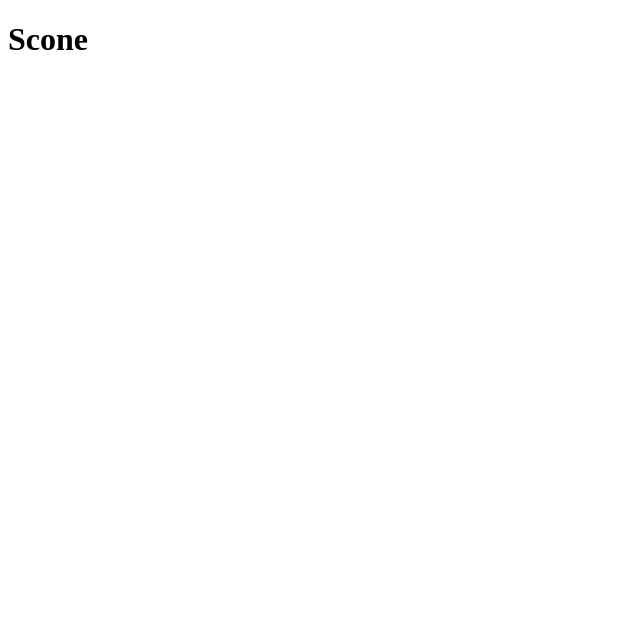
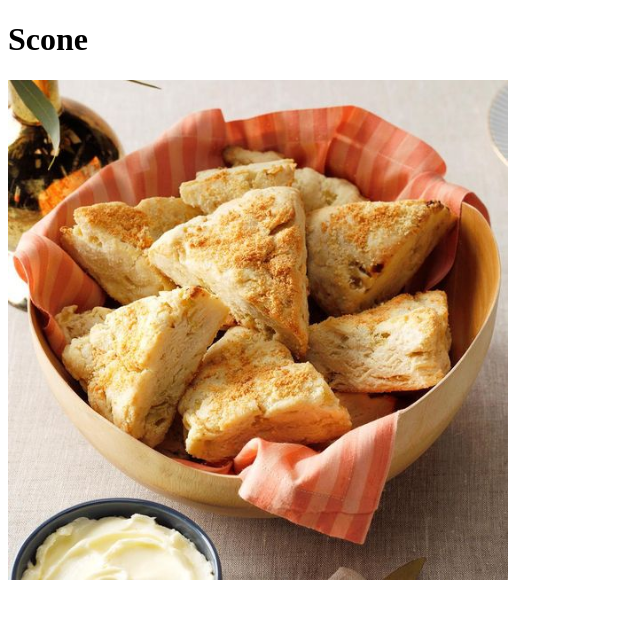
Before and after one commit to vi-by-the-oak-tree/odin-recipes, a plain HTML site: page recipes/scone.html in a window 1280 px wide. Shown: the whole page, without its empty margins (0-640 px from the left). Drawn offline with Linux system fonts and the light colour scheme.

Commit message:
Add picture of scones

```diff
--- a/recipes/scone.html
+++ b/recipes/scone.html
@@ -6,5 +6,6 @@
     </head>
     <body>
         <h1>Scone</h1>
+        <img src="../img/scone.jpg" alt="Delicious scones" width="500">
     </body>
 </html>
```
Also changed, not shown: img/scone.jpg (added).
